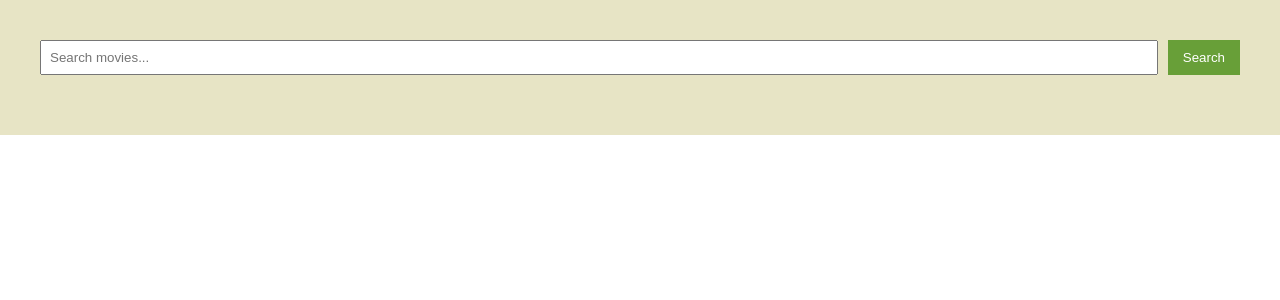
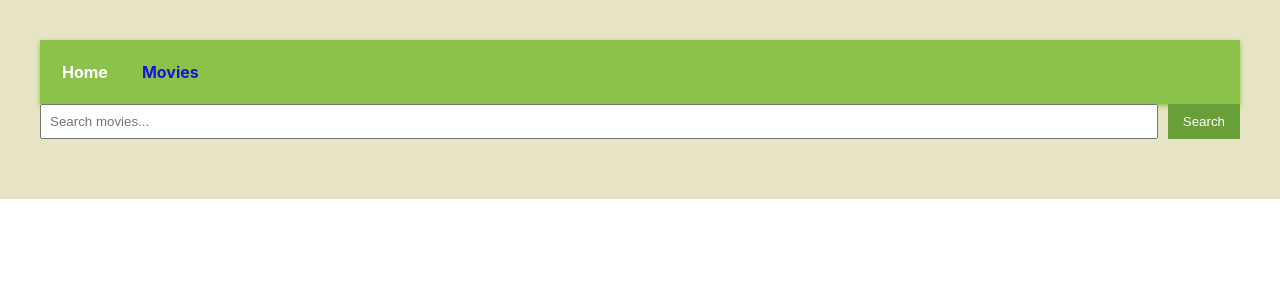
Before and after one commit to StefanBielak/goit-react-hw-05-movies, a React (Create React App) app: page /goit-react-hw-05-movies/movies in a window 1280 px wide. Shown: the top 300 px of the page. Built offline with nearby package versions, Linux system fonts and the light colour scheme.

Commit message:
navigation_button_structure-update

```diff
--- a/src/components/cast/cast.jsx
+++ b/src/components/cast/cast.jsx
@@ -1,11 +1,16 @@
 import React, { useEffect, useState } from 'react';
-import { useParams } from 'react-router-dom';
+import { useParams, Link, useNavigate } from 'react-router-dom';
 import movieApi from '../services/movieapi';
-import styles from './cast.module.css'; // Dodano import stylów
+import styles from './cast.module.css';
 
 const Cast = () => {
   const { movieId } = useParams();
   const [cast, setCast] = useState([]);
+  const navigate = useNavigate();
+
+  const handleBack = () => {
+    navigate(`/movies/${movieId}`);
+  };
 
   useEffect(() => {
     const fetchCast = async () => {
@@ -21,6 +26,18 @@ const Cast = () => {
   }, [movieId]);
 
   return (
+    <div>
+      <div className={styles.navbar}>
+        <Link to="/" className={styles.navButton}>
+          Home
+        </Link>
+        <button onClick={handleBack} className={styles.navButtonBack}>
+          Back
+        </button>
+        <div className={styles.navButtonDisabled}>
+          Cast
+        </div>
+      </div>
       <div className={styles.castContainer}>
         <h2>Cast</h2>
         <ul className={styles.castList}>
@@ -36,6 +53,7 @@ const Cast = () => {
           ))}
         </ul>
       </div>
+    </div>
   );
 };
 
--- a/src/components/cast/cast.module.css
+++ b/src/components/cast/cast.module.css
@@ -1,5 +1,5 @@
 .castContainer {
-    margin-top: 20px;
+  margin-top: 80px;
 }
 
 .castList {
@@ -23,3 +23,59 @@
 .castItem p {
   margin: 10px;
 }
+
+/* Nowe style dla nawigacji */
+.navbar {
+  position: fixed;
+  top: 0;
+  left: 0;
+  width: 100%;
+  padding: 10px 20px;
+  background-color: #8bc34a;
+  text-align: center;
+  box-shadow: 0px 2px 5px #8bc34a;
+}
+
+.navButton {
+  color: white;
+  text-decoration: none;
+  margin-right: 10px;
+  padding: 12px;
+  font-size: 16px;
+  font-weight: bold;
+  transition: background-color 0.3s ease;
+  border-radius: 8px;
+  display: inline-block;
+  margin-right: 10px;
+}
+
+.navButton:hover {
+  background-color: #689f38;
+}
+
+.navButtonDisabled {
+  color: rgb(23, 20, 219);
+  cursor: not-allowed;
+  pointer-events: none;
+  margin-right: 10px;
+  padding: 12px;
+  font-size: 16px;
+  font-weight: bold;
+}
+.navButtonBack {
+  margin-right: 10px;
+  padding: 10px;
+  background-color: #8bc34a;
+  box-shadow: 0px 2px 5px #8bc34a;
+  color: #fff;
+  border: none;
+  border-radius: 5px;
+  cursor: pointer;
+  text-decoration: none;
+  font-size: 16px;
+  font-weight: bold;
+}
+
+.navButtonBack:hover {
+  background-color: #689f38;
+}
--- a/src/components/moviedetails/moviedetails.jsx
+++ b/src/components/moviedetails/moviedetails.jsx
@@ -4,6 +4,10 @@ import movieApi from '../services/movieapi';
 import styles from './moviedetails.module.css';
 import Cast from '../cast/cast';
 import Reviews from '../reviews/reviews';
+
+// Rename 'Navigate' to 'ReachNavigate' to avoid unused variable warning
+// eslint-disable-next-line
+import { Navigate as ReachNavigate } from 'react-router-dom';
 
 const MovieDetails = () => {
   const { movieId } = useParams();
@@ -26,6 +30,8 @@ const MovieDetails = () => {
     <div>
       <div className={styles.navbar}>
         <Link to="/">Home</Link>
+        <Link to="/movies">Back</Link>
+        <div className={styles.navButtonDisabled}>Moviedetail</div>
       </div>
       <div className={`${styles.container} ${styles.content}`}>
         {movieDetails && (
@@ -55,10 +61,9 @@ const MovieDetails = () => {
   <Link to={`/movies/${movieId}/cast`}>Cast</Link>
   <Link to={`/movies/${movieId}/reviews`}>Reviews</Link>
 </div>
-
 <Routes>
-          <Route path="/movies/:movieId/cast" element={<Cast movieId={movieId} />} />
-          <Route path="/movies/:movieId/reviews" element={<Reviews movieId={movieId} />} />
+  <Route path="/movies/:movieId/cast" element={<Cast />} />
+  <Route path="/movies/:movieId/reviews" element={<Reviews />} />
 </Routes>
       </div>
     </div>
--- a/src/components/moviedetails/moviedetails.module.css
+++ b/src/components/moviedetails/moviedetails.module.css
@@ -59,14 +59,8 @@
 .navbar a {
   color: white;
   text-decoration: none;
-  margin-bottom: 10px;
-  padding-top: 5px;
-  padding-bottom: 5px;
-  padding-left: 80px;
-  padding-right: 80px;
-  background-color: #8bc34a;
-  border: none;
-  cursor: pointer;
+  margin-right: 10px;
+  padding: 12px;
   font-size: 16px;
   font-weight: bold;
   transition: background-color 0.3s ease;
@@ -79,8 +73,18 @@
   background-color: #689f38;
 }
 
+.navButtonDisabled {
+  color: rgb(23, 20, 219);
+  cursor: not-allowed;
+  pointer-events: none;
+  margin-right: 10px;
+  padding: 12px;
+  font-size: 16px;
+  font-weight: bold;
+}
+
 .content {
-  margin-top: 70px;
+  margin-top: 100px;
 }
 
 .additionalLinks {
--- a/src/components/movies/movies.jsx
+++ b/src/components/movies/movies.jsx
@@ -1,7 +1,7 @@
 import React, { useState } from 'react';
-import { useNavigate } from 'react-router-dom';
+import { useNavigate, Link } from 'react-router-dom';
 import movieApi from '../services/movieapi';
-import styles from './movies.module.css'; // Załóż, że styles zawiera odpowiednie style CSS
+import styles from './movies.module.css';
 
 const Movies = () => {
   const [searchQuery, setSearchQuery] = useState('');
@@ -18,12 +18,19 @@ const Movies = () => {
   };
 
   const handleMovieClick = (movieId) => {
-    // Przenoszenie użytkownika do strony szczegółów filmu po kliknięciu
     navigate(`/movies/${movieId}`);
   };
 
   return (
     <div className={styles.moviesContainer}>
+      <div className={styles.navbar}>
+        <Link to="/" className={styles.navButton}>
+          <div>Home</div>
+        </Link>
+        <div className={styles.navButtonDisabled}>
+          <div>Movies</div>
+        </div>
+      </div>
       <div className={styles.searchContainer}>
         <input
           type="text"
--- a/src/components/movies/movies.module.css
+++ b/src/components/movies/movies.module.css
@@ -22,6 +22,40 @@
   color: #fff;
   border: none;
   cursor: pointer;
+}
+
+.navbar {
+  display: flex;
+  background-color: #8bc34a;
+  padding: 10px;
+  box-shadow: 0px 2px 5px #8bc34a;
+}
+
+.navButton {
+  color: white;
+  text-decoration: none;
+  margin-right: 10px;
+  padding: 12px;
+  font-size: 16px;
+  font-weight: bold;
+  transition: background-color 0.3s ease;
+  border-radius: 8px;
+  display: inline-block;
+  margin-right: 10px;
+}
+
+.navButton:hover {
+  background-color: #689f38;
+}
+
+.navButtonDisabled {
+  color: rgb(23, 20, 219);
+  cursor: not-allowed;
+  pointer-events: none;
+  margin-right: 10px;
+  padding: 12px;
+  font-size: 16px;
+  font-weight: bold;
 }
 
 .searchResults {
--- a/src/components/reviews/reviews.jsx
+++ b/src/components/reviews/reviews.jsx
@@ -1,11 +1,16 @@
 import React, { useEffect, useState } from 'react';
-import { useParams } from 'react-router-dom';
+import { useParams, Link, useNavigate } from 'react-router-dom';
 import movieApi from '../services/movieapi';
-import styles from './reviews.module.css'; // Dodano import stylów
+import styles from './reviews.module.css';
 
 const Reviews = () => {
   const { movieId } = useParams();
   const [reviews, setReviews] = useState([]);
+  const navigate = useNavigate();
+
+  const handleBack = () => {
+    navigate(`/movies/${movieId}`);
+  };
 
   useEffect(() => {
     const fetchReviews = async () => {
@@ -22,6 +27,17 @@ const Reviews = () => {
 
   return (
     <div>
+      <div className={styles.navbar}>
+        <Link to="/" className={styles.navButton}>
+          Home
+        </Link>
+        <button onClick={handleBack} className={styles.navButtonBack}>
+          Back
+        </button>
+        <div className={styles.navButtonDisabled}>
+          Reviews
+        </div>
+      </div>
       <h2>Reviews</h2>
       <ul className={styles.reviewsList}>
         {reviews.map((review) => (
--- a/src/components/reviews/reviews.module.css
+++ b/src/components/reviews/reviews.module.css
@@ -1,6 +1,7 @@
 .reviewsList {
   list-style: none;
   padding: 0;
+  margin: 40px;
 }
 
 .reviewItem {
@@ -12,6 +13,61 @@
 }
 
 .content {
-    margin-top: 10px;
+  margin-top: 40px;
   line-height: 1.4;
 }
+
+/* Nowe style dla nawigacji */
+.navbar {
+  position: fixed;
+  top: 0;
+  left: 0;
+  width: 100%;
+  padding: 10px 20px;
+  background-color: #8bc34a;
+  text-align: center;
+  box-shadow: 0px 2px 5px #8bc34a;
+}
+
+.navButton {
+  color: white;
+  text-decoration: none;
+  margin-right: 10px;
+  padding: 12px;
+  font-size: 16px;
+  font-weight: bold;
+  transition: background-color 0.3s ease;
+  border-radius: 8px;
+  display: inline-block;
+  margin-right: 10px;
+}
+
+.navButton:hover {
+  background-color: #689f38;
+}
+
+.navButtonDisabled {
+  color: rgb(23, 20, 219);
+  cursor: not-allowed;
+  pointer-events: none;
+  margin-right: 10px;
+  padding: 12px;
+  font-size: 16px;
+  font-weight: bold;
+}.navButtonBack {
+  margin-right: 10px;
+  padding: 10px;
+  background-color: #8bc34a;
+  box-shadow: 0px 2px 5px #8bc34a;
+  color: #fff;
+  border: none;
+  border-radius: 5px;
+  cursor: pointer;
+  text-decoration: none;
+  font-size: 16px;
+  font-weight: bold;
+}
+
+.navButtonBack:hover {
+  background-color: #689f38;
+}
```
Lines whose indentation alone changed are shown as unchanged.
